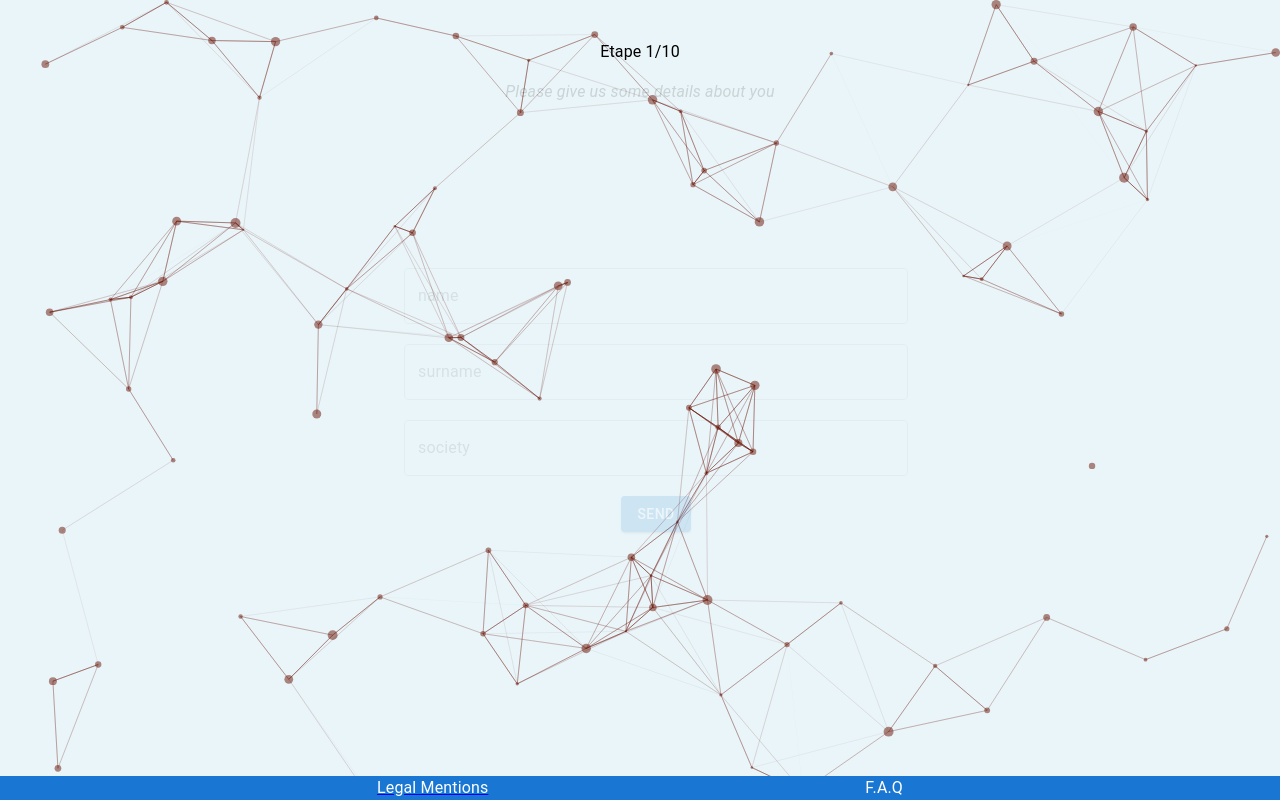
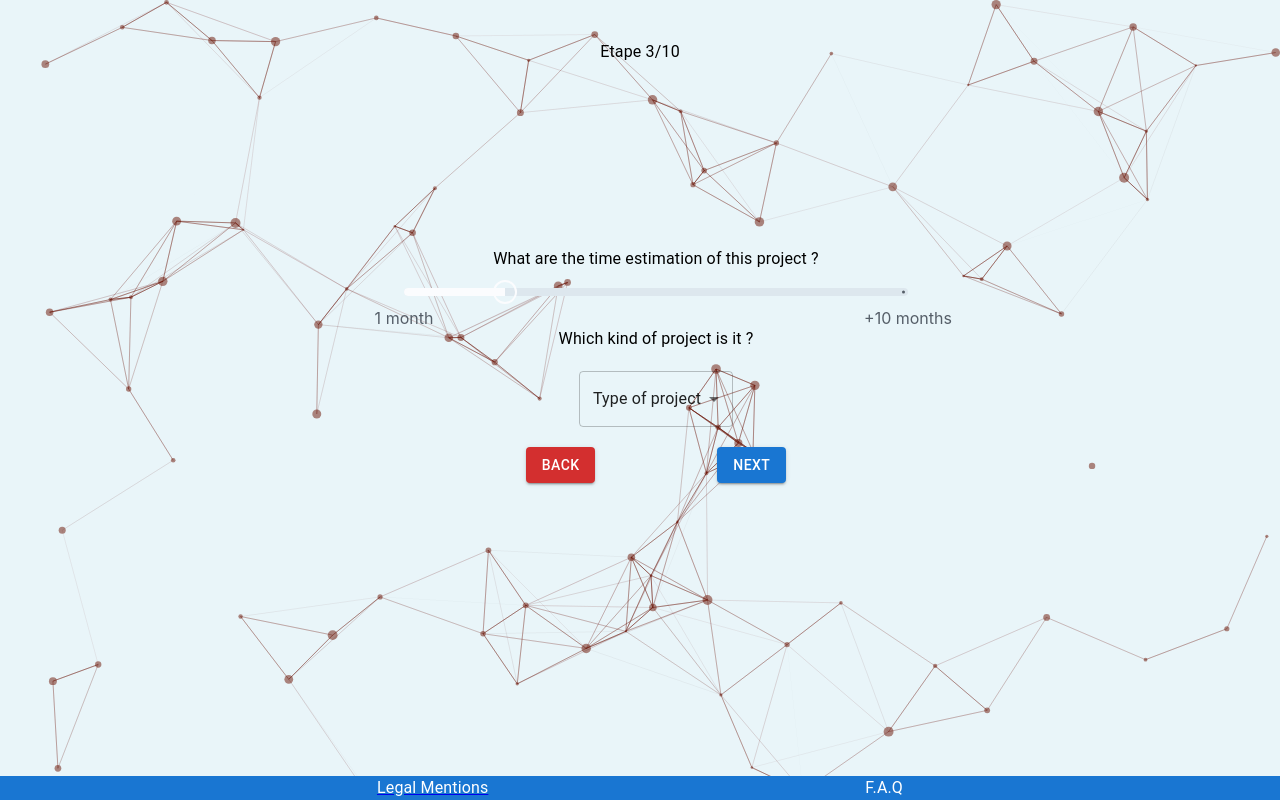
Before and after one commit to MarthL/survey, a React (Create React App) app: page / in a window 1280 px wide. Built offline with nearby package versions, Linux system fonts and the light colour scheme.

Commit message:
add logic for step4

```diff
--- a/src/components/Stepper/Step3.tsx
+++ b/src/components/Stepper/Step3.tsx
@@ -11,7 +11,7 @@ import { Option } from '@mui/joy';
 
 export function Step3(props: any): JSX.Element {
 
-  const { count, setCount } = props;
+  const { count, setCount, onNextStep } = props;
   const [open, setOpen] = useState(false);
   const [type, setType] = useState('');
   const [time, setTime] = useState('');
@@ -80,7 +80,6 @@ export function Step3(props: any): JSX.Element {
   <Formik initialValues={{time: 3, type: ''}} onSubmit={(values: any) => {
     setType(values.type);
     setTime(values.time);
-    console.log(values);
   } }>
   {({ values, setFieldValue }) => (
   <Form style={{ display: 'flex', width: '100%', height:'70vh', flexDirection: "column", gap: "10px", justifyContent: 'center' }}>
@@ -135,7 +134,10 @@ export function Step3(props: any): JSX.Element {
 
  <Box textAlign="center" display="flex" alignItems='center' justifyContent='space-evenly'>
   <Button variant="contained" color="error" onClick={() => setCount(2)}> Back </Button>
-  <Button variant="contained" type="submit" onClick={() => setCount(4)}> Next </Button>
+  <Button variant="contained" type="submit"
+    onClick={() => { setCount(4);
+      onNextStep({ type: values.type });
+    }}> Next </Button>
 </Box>
 </Container>
 </Form>
--- /dev/null
+++ b/src/components/Stepper/Step4.tsx
@@ -0,0 +1,20 @@
+import React, {useState, useEffect} from "react";
+import { JSX } from "react/jsx-runtime";
+import Slider from '@mui/joy/Slider';
+import Tooltip from '@mui/material/Tooltip';
+import { Container, SelectChangeEvent } from "@mui/material";
+import {Box} from "@mui/material";
+import { Typography, Select, MenuItem } from "@mui/material";
+import {Button} from "@mui/material";
+import { Formik, Form } from "formik";
+import { Option } from '@mui/joy';
+import { WebStaticForm } from "./Step4/WebStaticForm";
+
+export function Step4(props: any): JSX.Element {
+
+  const { count, setCount, type } = props;
+
+  console.log(type);
+
+  return <>Step 4</>
+}
--- /dev/null
+++ b/src/components/Stepper/Step4/WebStaticForm.tsx
@@ -0,0 +1,43 @@
+import React, {useState, useEffect} from "react";
+import { JSX } from "react/jsx-runtime";
+import Slider from '@mui/joy/Slider';
+import Tooltip from '@mui/material/Tooltip';
+import { Container, SelectChangeEvent } from "@mui/material";
+import {Box} from "@mui/material";
+import { Typography, Select, MenuItem } from "@mui/material";
+import {Button} from "@mui/material";
+import { Formik, Form } from "formik";
+import { Option } from '@mui/joy';
+
+export function WebStaticForm(props: any): JSX.Element {
+  return <>WebStaticForm</>
+}
+
+// Quel est l'objectif principal de votre site web statique ?
+// Est-ce pour présenter des informations, promouvoir vos produits/services, ou autre chose ?
+
+// Quels sont les contenus que vous souhaitez inclure sur votre site web statique ?
+// Par exemple, des pages d'accueil, des pages de produits/services, une page À propos de nous, une page de contact, etc.
+
+// Avez-vous déjà une idée du design ou de la mise en page que vous souhaitez pour votre site web statique ?
+// Pouvez-vous fournir des exemples ou des références pour nous aider à mieux comprendre vos préférences ?
+
+// Avez-vous un logo ou des éléments visuels existants que vous souhaitez intégrer dans votre site web statique ?
+
+// Y a-t-il des fonctionnalités spécifiques que vous souhaitez inclure sur votre site web statique ?
+// Par exemple, un formulaire de contact, un carrousel d'images, une galerie de photos, etc.
+
+// Quelle est votre cible démographique ou votre public cible ? Cela nous aidera à adapter le design et le
+// contenu de votre site web statique pour mieux répondre à leurs besoins.
+
+// Avez-vous déjà un nom de domaine et un hébergement pour votre site web statique ?
+// Sinon, souhaitez-vous que nous vous aidions à enregistrer un nom de domaine et à trouver un hébergement approprié ?
+
+// Quelle est la timeline ou l'échéance pour la création de votre site web statique ?
+// Avez-vous des délais spécifiques auxquels nous devons nous conformer ?
+
+// Avez-vous des exigences particulières en termes de sécurité pour votre site web statique ?
+// Par exemple, des mesures de protection contre les attaques ou le piratage.
+
+// Avez-vous des exigences spécifiques en matière de référencement (SEO) pour votre site web statique ?
+// Par exemple, des mots-clés importants que vous souhaitez cibler ou des pratiques de référencement que vous souhaitez suivre.
--- a/src/components/Stepper/StepperComponent.tsx
+++ b/src/components/Stepper/StepperComponent.tsx
@@ -10,18 +10,25 @@ import styles from './StepperComponent.module.css';
 import { Step1 } from './Step1';
 import { Step2 } from './Step2';
 import { Step3 } from './Step3';
+import { Step4 } from './Step4';
 
 export function StepperComponent(props: any): JSX.Element {
 
-  const [count, setCount] = useState(1); // set to 1 by default, change for debug
+  const [count, setCount] = useState(3); // set to 1 by default, change for debug
   const maxCount: any = 10;
+  const [type, setType] = useState('');
+
+  function handleNextStep(values : string) {
+    setType(values);
+  }
 
   return(
     <>
       <Typography align='center' mt={5} mb={2}> Etape <span>{count}/{maxCount}</span></Typography>
       { count === 1 ? <Step1 setCount={setCount}/> : false}
       { count === 2 ? <Step2 setCount={setCount}/> : false}
-      { count === 3 ? <Step3 setCount={setCount} /> : false }
+      { count === 3 ? <Step3 setCount={setCount} onNextStep={handleNextStep} /> : false }
+      { count === 4 ? <Step4 setCount={setCount} type={type} /> : false }
     </>
   )
 
```
